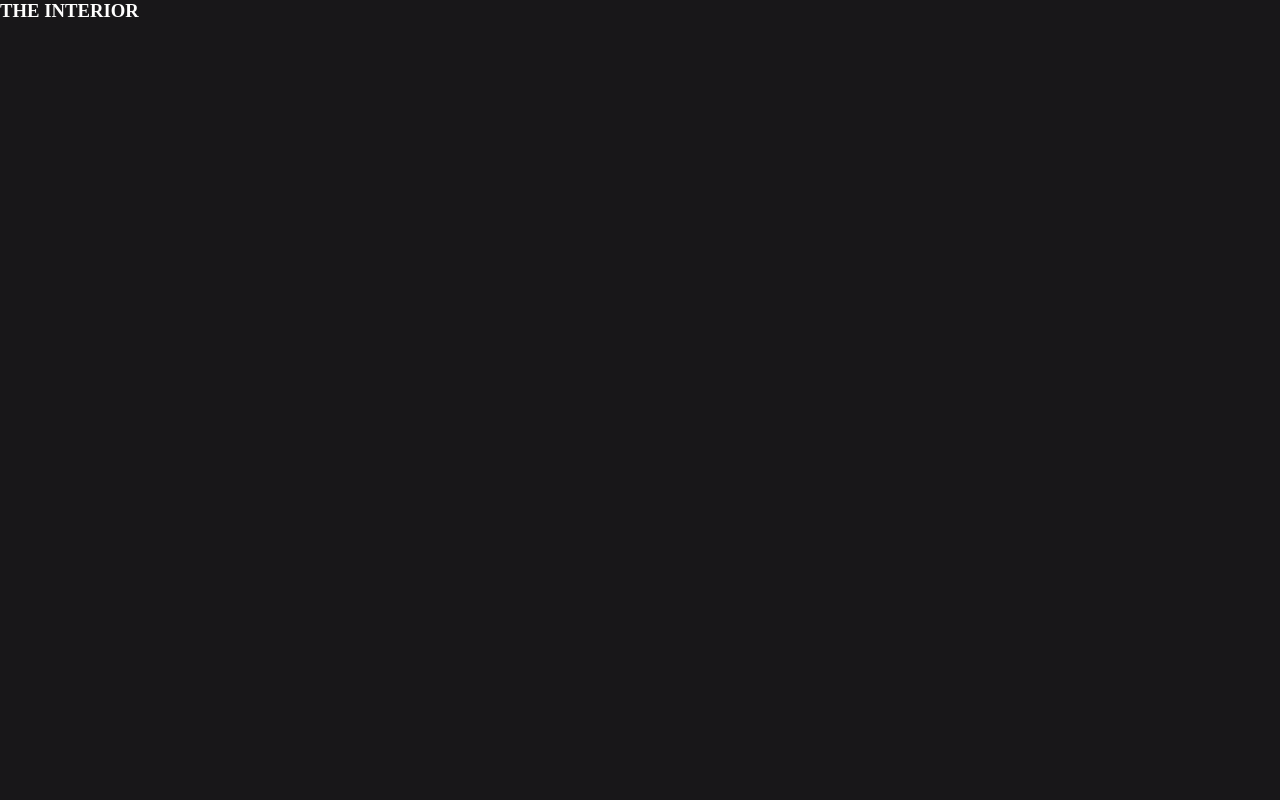
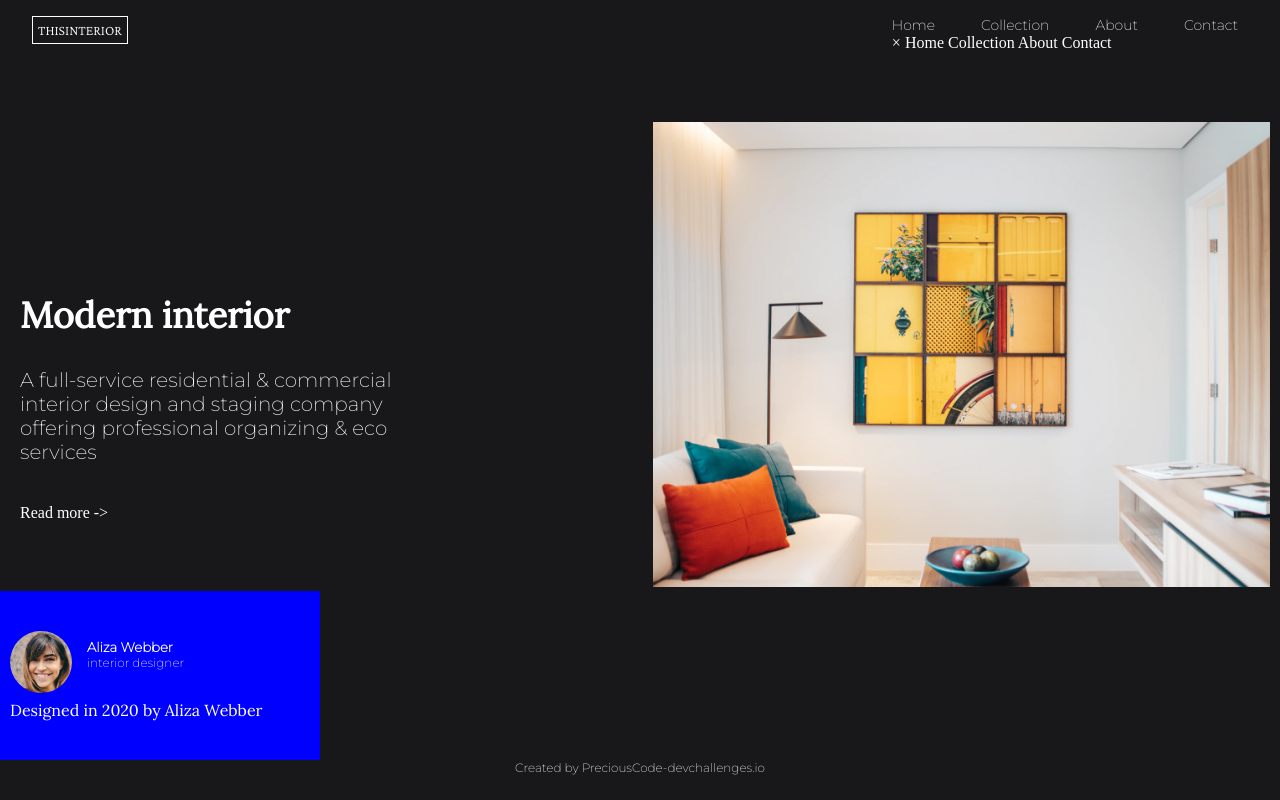
Before and after one commit to precious654/interior-consulant-master-challenge, a plain HTML site: page index.html in a window 1280 px wide. Drawn offline with nearby package versions, Linux system fonts and the light colour scheme.

Commit message:
almost there

```diff
--- a/index.html
+++ b/index.html
@@ -2,17 +2,79 @@
 <html lang="en" dir="ltr">
   <head>
     <meta charset="utf-8">
+    <meta name="viewport" content="width=device-width, initial-scale=1.0">
     <title>Interior Consultant Master</title>
     <link rel="stylesheet" type="text/css" href="style.css">
+    <link href="https://fonts.googleapis.com/css2?family=Crimson+Pro:wght@300&display=swap" rel="stylesheet">
+    <link href="https://fonts.googleapis.com/css2?family=Lora&display=swap" rel="stylesheet">
+    <link href="https://fonts.googleapis.com/css2?family=Montserrat:wght@200&display=swap" rel="stylesheet">
   </head>
   <body>
 
     <header class="header">
-      <h3>THE INTERIOR</h3>
+      <div>
+        <p>THISINTERIOR</p>
+      </div>
+
+      <div>
+        <nav class="nav-bar">
+          <a href="#" class="nav-items">Home</a>
+          <a href="#" class="nav-items">Collection</a>
+          <a href="#" class="nav-items">About</a>
+          <a href="#" class="nav-items">Contact</a>
+
+          <span class="open-slide">
+            <a href="#">
+              <svg width="30" height="30">
+                <path d="M0,5 30,5" stroke="#fff" stroke-inline-size="5"/>
+                <path d="M0,14 30,14" stroke="#fff" stroke-inline-size="5"/>
+                <path d="M0,23 30,23" stroke="#fff" stroke-inline-size="5"/>
+              </svg>
+            </a>
+          </span>
+        </nav>
+
+        <div id="side-menu" class="side-nav">
+          <a href="#" class="btn-close">&times;</a>
+          <a href="#">Home</a>
+          <a href="#">Collection</a>
+          <a href="#">About</a>
+          <a href="#">Contact</a>
+        </div>
+      </div>
     </header>
 
-    <nav class="nav-bar">
+    <section>
+      <div class="container">
+        <div class="info">
+          <h1>Modern interior</h1>
+          <p>
+            A full-service residential & commercial interior design and staging company offering professional organizing & eco services
+          </p>
+          <a href="#">Read more -></a>
+        </div>
+        <div class="image">
+          <img src="photo1.png" alt="an image"  width="821px" height="587px">
+        </div>
+      </div>
 
-    </nav>
+      <div class="container-2">
+        <div class="info-2">
+          <img class="image-2" src="photo2.png" alt="an image"  width="62" height="53">
+          <div class="info-2-desc">
+            <h5>Aliza Webber</h5>
+            <p>interior designer</p>
+          </div>
+        </div>
+        <div class="info-3">
+          <p>Designed in 2020 by Aliza Webber</p>
+        </div>
+      </div>
+    </section>
+
+    <footer>
+      <p>Created by PreciousCode-devchallenges.io</p>
+    </footer>
+
   </body>
 </html>
--- a/style.css
+++ b/style.css
@@ -1,9 +1,159 @@
 *{
   margin: 0;
   padding: 0;
+}
+
+@media (min-width: 1028px) {
+
+  .container{
+    display: grid;
+    grid-template-columns: 1fr 1fr;
+    grid-gap: 1em;
+  }
+
+  .info{
+    padding-block-start: 200px;
+  }
+
+  .image{
+    padding-block-start: 30px;
+  }
+
+  .info h1{
+    font-size: 48px;
+  }
+
+  .nav-items{
+    margin-inline-end: 3em;
+    font-family: 'Montserrat', sans-serif;
+    font-size: 14px;
+  }
+
+  .container-2{
+    inline-size: 410px;
+  }
+
+  .info{
+    inline-size: 410px;
+  }
+
+  .image{
+    margin-block-start: 40px;
+  }
+
+  .open-slide{
+    display: none;
+  }
+
+}
+
+@media (max-width: 1027px) {
+
+  .nav-items{
+    display: none;
+  }
+
+}
+
+
+  .info{
+    margin: 40px 0px;
+  }
+
+  .container{
+    margin-inline-start: 20px;
+    margin-inline-end: 10px;
+  }
+
+  .container-2{
+    inline-size: 300px;
+  }
+
+header{
+  display: flex;
+  justify-content: space-between;
+}
+
+a{
+    text-decoration: none;
+    color: #FFFFFF;
+}
+
+a:hover{
+  border-bottom: 2px #FFFFFF solid;
+  padding-block-end: 5px;
 }
 
 body{
   background-color: #181719;
   color: #FFFFFF;
 }
+
+img{
+  max-inline-size: 100%;
+  block-size: auto;
+}
+
+.header{
+  margin-block-start: 1em;
+  margin-inline-start: 2em;
+}
+
+.header p{
+  border: 1px #FFFFFF solid;
+  inline-size: min-content;
+  padding: 5px;
+  font-size: 14px;
+  font-family: 'Crimson Pro', serif;
+}
+
+.info h1{
+  font-family: 'Lora', serif;
+  font-size: 36px;
+  margin-block-end: 30px;
+}
+
+.info p{
+  font-family: 'Montserrat', sans-serif;
+  font-size: 20px;
+  margin-block-end: 2em;
+}
+
+.image-2{
+  border-radius: 100%;
+}
+
+.container-2{
+  padding: 40px 10px;
+  background-color: blue;
+}
+
+.info-2{
+  display: flex;
+}
+
+.info-2-desc{
+  font-family: 'Montserrat', sans-serif;
+  padding-inline-start: 15px;
+  padding-block-start: 8px;
+  Line height: 17.07px;
+}
+
+.info-2-desc h3{
+  font-size: 14px;
+}
+
+.info-2-desc p{
+  font-size: 12px;
+}
+
+.info-3{
+  font-family: 'Lora', serif;
+  padding-block-start: 7px;
+}
+
+footer{
+  font-size: 12px;
+  font-family: 'Montserrat', sans-serif;
+  text-align: center;
+}
```
Also changed, not shown: 1 other file.
